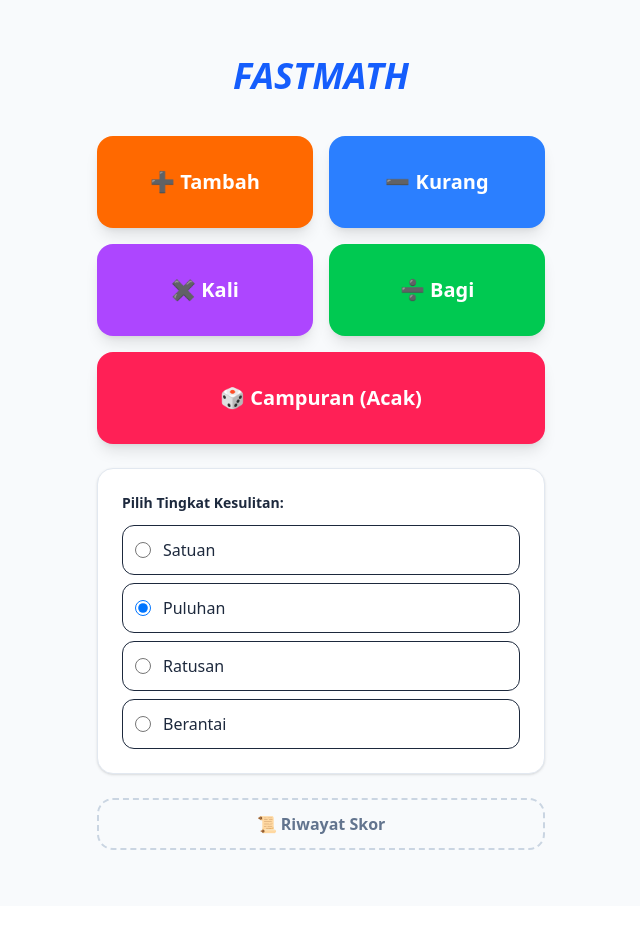
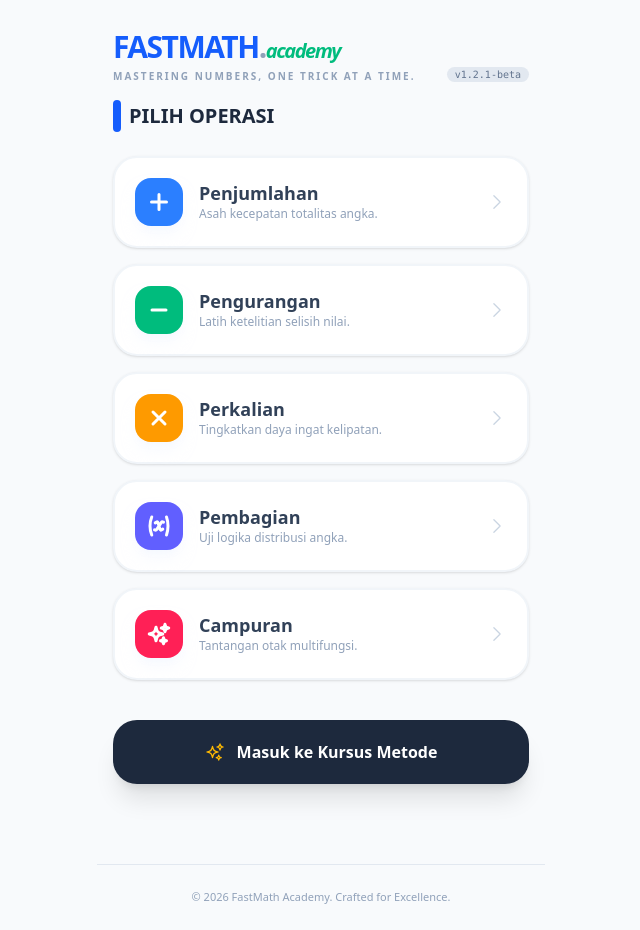
Before and after one commit to gonemaul/cekas, a Vue app: page / in a window 1280 px wide. Shown: the whole page, without its empty margins (319-959 px from the left). Before the commit the page ends 906 px from the top, so only its background shows below. Built offline with nearby package versions, Linux system fonts and the light colour scheme.

Commit message:
update home page & identity

```diff
--- a/package.json
+++ b/package.json
@@ -1,6 +1,6 @@
 {
-  "name": "fast-math",
-  "version": "0.0.1",
+  "name": "fast-math-academy",
+  "version": "0.2.1",
   "private": true,
   "type": "module",
   "engines": {
--- a/src/App.vue
+++ b/src/App.vue
@@ -1,5 +1,6 @@
 <script setup>
 import { ref, reactive, onMounted } from 'vue'
+import { APP_IDENTITY } from '@/constants/appConfig';
 
 const screen = ref('menu') // menu, game, history
 const settings = reactive({
@@ -24,13 +25,31 @@ onMounted(loadHistory)
 </script>
 
 <template>
-  <div class="min-h-screen bg-slate-50 p-4 font-sans text-slate-800">
-    <div class="max-w-md mx-auto py-10">
-      <header class="text-center mb-10">
-        <h1 class="text-4xl font-black text-blue-600 italic">FASTMATH</h1>
-      </header>
+  <div class="min-h-screen bg-slate-50 text-slate-800 font-sans">
+    <header class="max-w-md mx-auto pt-8 px-4 flex justify-between items-end">
+      <div>
+        <h1 class="text-3xl font-black tracking-tighter text-blue-600 leading-none">
+          FASTMATH<span class="text-slate-400">.</span><span class="text-emerald-500 text-xl italic font-bold">academy</span>
+        </h1>
+        <p class="text-[10px] font-bold text-slate-400 tracking-[0.2em] uppercase mt-1">
+          {{ APP_IDENTITY.slogan }}
+        </p>
+      </div>
+      <div class="text-right">
+        <span class="text-[10px] font-mono bg-slate-200 px-2 py-0.5 rounded-full text-slate-500">
+          {{ APP_IDENTITY.version }}
+        </span>
+      </div>
+    </header>
 
+    <main class="max-w-md mx-auto p-4 pb-20">
       <RouterView />
-    </div>
+    </main>
+
+    <footer class="max-w-md mx-auto p-6 text-center border-t border-slate-200 mt-auto">
+      <p class="text-[11px] text-slate-400 font-medium">
+        &copy; {{ APP_IDENTITY.copyright }}
+      </p>
+    </footer>
   </div>
 </template>
--- /dev/null
+++ b/src/constants/appConfig.js
@@ -0,0 +1,12 @@
+export const APP_IDENTITY = {
+  name: 'FastMath Academy',
+  slogan: 'Mastering Numbers, One Trick at a Time.',
+  version: 'v1.2.1-beta',
+  copyright: '2026 FastMath Academy. Crafted for Excellence.',
+  colors: {
+    primary: '#2563EB',
+    secondary: '#10B981',
+    accent: '#F59E0B',
+    background: '#F8FAFC',
+  },
+}
--- a/src/views/HomeView.vue
+++ b/src/views/HomeView.vue
@@ -1,37 +1,134 @@
+<script setup>
+import { ref } from 'vue'
+import { useRouter } from 'vue-router'
+import { APP_IDENTITY } from '@/constants/appConfig'
+// Import Icons
+import {
+  PlusIcon, MinusIcon, XMarkIcon, VariableIcon,
+  ChevronRightIcon, ArrowLeftIcon, SparklesIcon
+} from '@heroicons/vue/24/outline'
+
+const router = useRouter()
+const step = ref(1) // 1: Pilih Mode, 2: Pilih Level
+const selectedMode = ref('')
+
+const modes = [
+  {
+    id: 'addition',
+    name: 'Penjumlahan',
+    desc: 'Asah kecepatan totalitas angka.',
+    icon: PlusIcon,
+    color: 'bg-blue-500'
+  },
+  {
+    id: 'subtraction',
+    name: 'Pengurangan',
+    desc: 'Latih ketelitian selisih nilai.',
+    icon: MinusIcon,
+    color: 'bg-emerald-500'
+  },
+  {
+    id: 'multiplication',
+    name: 'Perkalian',
+    desc: 'Tingkatkan daya ingat kelipatan.',
+    icon: XMarkIcon,
+    color: 'bg-amber-500'
+  },
+  {
+    id: 'division',
+    name: 'Pembagian',
+    desc: 'Uji logika distribusi angka.',
+    icon: VariableIcon,
+    color: 'bg-indigo-500'
+  },
+  {
+    id: 'random',
+    name: 'Campuran',
+    desc: 'Tantangan otak multifungsi.',
+    icon: SparklesIcon,
+    color: 'bg-rose-500'
+  }
+]
+
+const levels = [
+  { id: 'satuan', name: 'Satuan', desc: 'Angka 1-9' },
+  { id: 'puluhan', name: 'Puluhan', desc: 'Angka 10-99' },
+  { id: 'ratusan', name: 'Ratusan', desc: 'Angka 100-999' },
+  { id: 'berantai', name: 'Berantai', desc: '3-5 Angka Acak' }
+]
+
+const selectMode = (modeId) => {
+  selectedMode.value = modeId
+  step.value = 2
+}
+
+const startGame = (levelId) => {
+  router.push({ name: 'game', params: { mode: selectedMode.value, level: levelId } })
+}
+</script>
+
 <template>
   <div class="space-y-6">
-    <div class="grid grid-cols-2 gap-4">
-      <button @click="goToGame('addition')" class="p-8 rounded-2xl text-white font-bold text-xl shadow-lg active:scale-95 transition-transform bg-orange-500">➕ Tambah</button>
-      <button @click="goToGame('subtraction')" class="p-8 rounded-2xl text-white font-bold text-xl shadow-lg active:scale-95 transition-transform bg-blue-500">➖ Kurang</button>
-      <button @click="goToGame('multiplication')" class="p-8 rounded-2xl text-white font-bold text-xl shadow-lg active:scale-95 transition-transform bg-purple-500">✖️ Kali</button>
-      <button @click="goToGame('division')" class="p-8 rounded-2xl text-white font-bold text-xl shadow-lg active:scale-95 transition-transform bg-green-500">➗ Bagi</button>
-      <button @click="goToGame('random')" class="p-8 rounded-2xl text-white font-bold text-xl shadow-lg active:scale-95 transition-transform bg-rose-500 col-span-2">🎲 Campuran (Acak)</button>
-    </div>
+    <div v-if="step === 1" class="animate-in fade-in slide-in-from-bottom-4 duration-500">
+      <h2 class="text-xl font-black text-slate-800 mb-6 flex items-center gap-2">
+        <span class="w-2 h-8 bg-blue-600 rounded-full"></span>
+        PILIH OPERASI
+      </h2>
 
-    <div class="bg-white p-6 rounded-2xl shadow-sm border border-slate-200">
-      <label class="block text-sm font-bold mb-3">Pilih Tingkat Kesulitan:</label>
-      <div class="flex flex-col gap-2">
-        <label v-for="l in ['satuan', 'puluhan', 'ratusan','berantai']" :key="l" class="flex items-center gap-3 p-3 border rounded-xl cursor-pointer hover:bg-slate-50">
-          <input type="radio" v-model="level" :value="l" class="w-4 h-4" />
-          <span class="capitalize">{{ l }}</span>
-        </label>
+      <div class="grid gap-4">
+  <button
+    v-for="mode in modes"
+    :key="mode.id"
+    @click="selectMode(mode.id)"
+    class="group flex items-center justify-between p-5 bg-white border-2 border-slate-100 rounded-3xl hover:border-blue-500 transition-all active:scale-95 shadow-sm"
+  >
+    <div class="flex items-center gap-4 text-left">
+      <div :class="[mode.color, 'p-3 rounded-2xl text-white shadow-lg shadow-blue-50/50 shrink-0']">
+        <component :is="mode.icon" class="w-6 h-6 stroke-[3]" />
+      </div>
+      <div>
+        <span class="block font-extrabold text-slate-700 text-lg leading-tight">
+          {{ mode.name }}
+        </span>
+        <span class="block text-xs text-slate-400 font-medium mt-0.5">
+          {{ mode.desc }}
+        </span>
       </div>
     </div>
 
-    <router-link to="/history" class="block w-full text-center py-3 font-bold text-slate-500 border-2 border-dashed border-slate-300 rounded-2xl">
-      📜 Riwayat Skor
-    </router-link>
+    <ChevronRightIcon class="w-5 h-5 text-slate-300 group-hover:text-blue-500 transition-colors shrink-0" />
+  </button>
+</div>
+    </div>
+
+    <div v-if="step === 2" class="animate-in fade-in zoom-in duration-300">
+      <button @click="step = 1" class="flex items-center gap-2 text-slate-400 font-bold text-sm mb-6 hover:text-blue-600">
+        <ArrowLeftIcon class="w-4 h-4" /> KEMBALI
+      </button>
+
+      <h2 class="text-xl font-black text-slate-800 mb-6">TINGKAT KESULITAN</h2>
+
+      <div class="grid gap-4">
+        <button
+          v-for="lvl in levels"
+          :key="lvl.id"
+          @click="startGame(lvl.id)"
+          class="p-6 bg-white border-2 border-slate-100 rounded-3xl text-left hover:border-emerald-500 hover:bg-emerald-50 transition-all active:scale-95 shadow-sm group"
+        >
+          <p class="font-black text-slate-700 text-xl group-hover:text-emerald-700">{{ lvl.name }}</p>
+          <p class="text-sm text-slate-400 font-medium">{{ lvl.desc }}</p>
+        </button>
+      </div>
+    </div>
+
+    <div v-if="step === 1" class="pt-4">
+      <button
+        @click="router.push('/learn')"
+        class="w-full p-5 bg-slate-800 rounded-3xl text-white flex items-center justify-center gap-3 hover:bg-slate-700 transition-colors shadow-xl"
+      >
+        <SparklesIcon class="w-5 h-5 text-amber-400" />
+        <span class="font-bold">Masuk ke Kursus Metode</span>
+      </button>
+    </div>
   </div>
 </template>
-
-<script setup>
-import { ref } from 'vue'
-import { useRouter } from 'vue-router'
-
-const router = useRouter()
-const level = ref('puluhan')
-
-const goToGame = (mode) => {
-  router.push({ name: 'game', params: { mode, level: level.value } })
-}
-</script>
```
Also changed, not shown: 1 other file (tests, documents, lock files or other folders).
